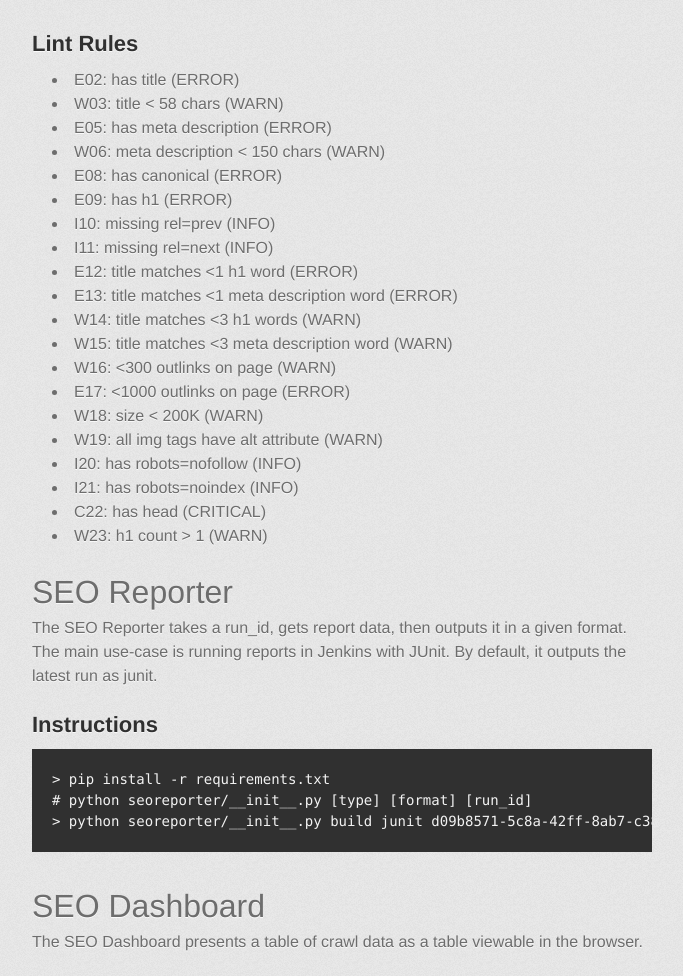
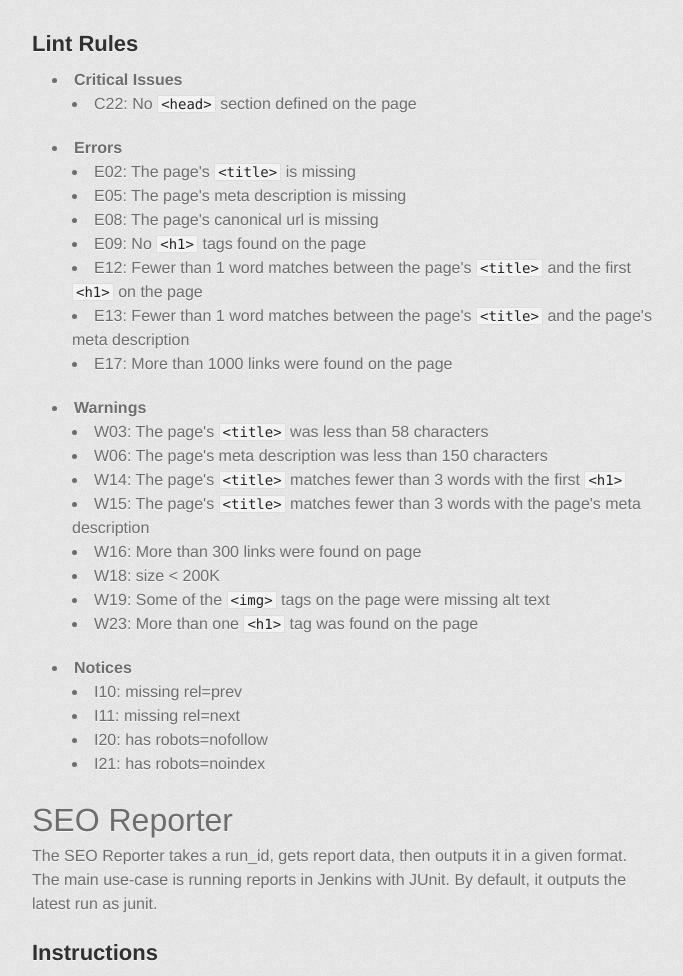
Before and after one commit to saymedia/seosuite, a plain HTML site: page index.html in a window 1280 px wide. Shown: the part 1980-2956 px from the top of the page, without its empty margins (298-981 px from the left). Drawn offline with Linux system fonts and the light colour scheme; a web font is replaced by a local one.

```diff
--- a/index.html
+++ b/index.html
@@ -113,26 +113,51 @@ Options:
 <a name="lint-rules" class="anchor" href="#lint-rules"><span class="octicon octicon-link"></span></a>Lint Rules</h2>
 
 <ul>
-<li>E02: has title (ERROR)</li>
-<li>W03: title &lt; 58 chars (WARN)</li>
-<li>E05: has meta description (ERROR)</li>
-<li>W06: meta description &lt; 150 chars (WARN)</li>
-<li>E08: has canonical (ERROR)</li>
-<li>E09: has h1 (ERROR)</li>
-<li>I10: missing rel=prev (INFO)</li>
-<li>I11: missing rel=next (INFO)</li>
-<li>E12: title matches &lt;1 h1 word (ERROR)</li>
-<li>E13: title matches &lt;1 meta description word (ERROR)</li>
-<li>W14: title matches &lt;3 h1 words (WARN)</li>
-<li>W15: title matches &lt;3 meta description word (WARN)</li>
-<li>W16: &lt;300 outlinks on page (WARN)</li>
-<li>E17: &lt;1000 outlinks on page (ERROR)</li>
-<li>W18: size &lt; 200K (WARN)</li>
-<li>W19: all img tags have alt attribute (WARN)</li>
-<li>I20: has robots=nofollow (INFO)</li>
-<li>I21: has robots=noindex (INFO)</li>
-<li>C22: has head (CRITICAL)</li>
-<li>W23: h1 count &gt; 1 (WARN)</li>
+<li>
+<strong>Critical Issues</strong>
+
+<ul>
+<li>C22: No <code>&lt;head&gt;</code> section defined on the page</li>
+</ul>
+</li>
+<li>
+<strong>Errors</strong>
+
+<ul>
+<li>E02: The page's <code>&lt;title&gt;</code> is missing</li>
+<li>E05: The page's meta description is missing</li>
+<li>E08: The page's canonical url is missing</li>
+<li>E09: No <code>&lt;h1&gt;</code> tags found on the page</li>
+<li>E12: Fewer than 1 word matches between the page's <code>&lt;title&gt;</code> and the first <code>&lt;h1&gt;</code> on the page</li>
+<li>E13: Fewer than 1 word matches between the page's <code>&lt;title&gt;</code> and the page's meta description</li>
+<li>E17: More than 1000 links were found on the page</li>
+</ul>
+</li>
+<li>
+<strong>Warnings</strong>
+
+<ul>
+<li>W03: The page's <code>&lt;title&gt;</code> was less than 58 characters</li>
+<li>W06: The page's meta description was less than 150 characters</li>
+<li>W14: The page's <code>&lt;title&gt;</code> matches fewer than 3 words with the first <code>&lt;h1&gt;</code>
+</li>
+<li>W15: The page's <code>&lt;title&gt;</code> matches fewer than 3 words with the page's meta description</li>
+<li>W16: More than 300 links were found on page</li>
+<li>W18: size &lt; 200K</li>
+<li>W19: Some of the <code>&lt;img&gt;</code> tags on the page were missing alt text</li>
+<li>W23: More than one <code>&lt;h1&gt;</code> tag was found on the page</li>
+</ul>
+</li>
+<li>
+<strong>Notices</strong>
+
+<ul>
+<li>I10: missing rel=prev</li>
+<li>I11: missing rel=next</li>
+<li>I20: has robots=nofollow</li>
+<li>I21: has robots=noindex</li>
+</ul>
+</li>
 </ul><h1>
 <a name="seo-reporter" class="anchor" href="#seo-reporter"><span class="octicon octicon-link"></span></a>SEO Reporter</h1>
 
```
Also changed, not shown: params.json (+1 -1 lines).
